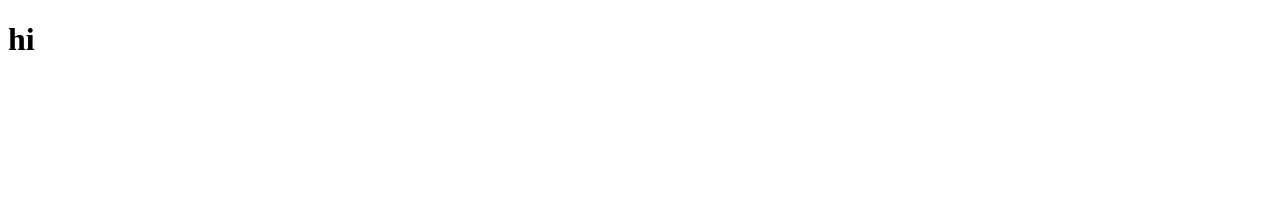
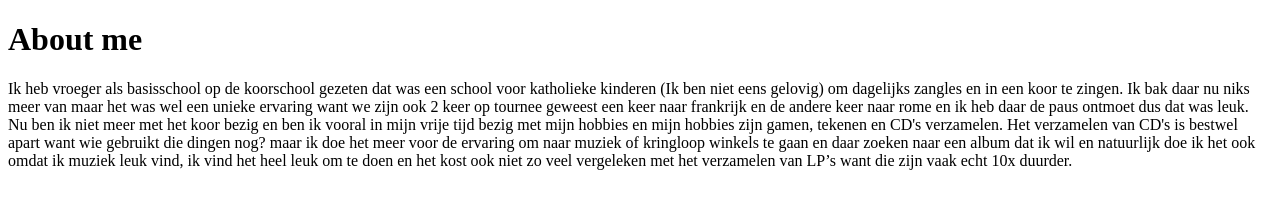
Before and after one commit to Hostitosti/hostitosti.github.io, a plain HTML site: page index.html in a window 1280 px wide. Drawn offline with Linux system fonts and the light colour scheme.

Commit message:
About me Tekst toegevoegd
De tekst van de About me opdracht van webdesign

```diff
--- a/index.html
+++ b/index.html
@@ -6,6 +6,11 @@
     <title>Document</title>
 </head>
 <body>
-    <h1>hi</h1>
+    <h1>About me</h1>
+    <p>Ik heb vroeger als basisschool op de koorschool gezeten dat was een school voor katholieke kinderen (Ik ben niet eens gelovig) om dagelijks zangles en in een koor te zingen.
+        Ik bak daar nu niks meer van maar het was wel een unieke ervaring want we zijn ook 2 keer op tournee geweest een keer naar frankrijk en de andere keer naar rome en ik heb daar de paus ontmoet dus dat was leuk.
+        Nu ben ik niet meer met het koor bezig en ben ik vooral in mijn vrije tijd bezig met mijn hobbies en mijn hobbies zijn gamen, tekenen en CD's verzamelen.
+        Het verzamelen van CD's is bestwel apart want wie gebruikt die dingen nog? maar ik doe het meer voor de ervaring om naar muziek of kringloop winkels te gaan en daar zoeken naar een album dat ik wil en natuurlijk doe ik het ook omdat ik muziek leuk vind, ik vind het heel leuk om te doen en het kost ook niet zo veel vergeleken met het verzamelen van LP’s want die zijn vaak echt 10x duurder.
+        </p>
 </body>
 </html>
```
